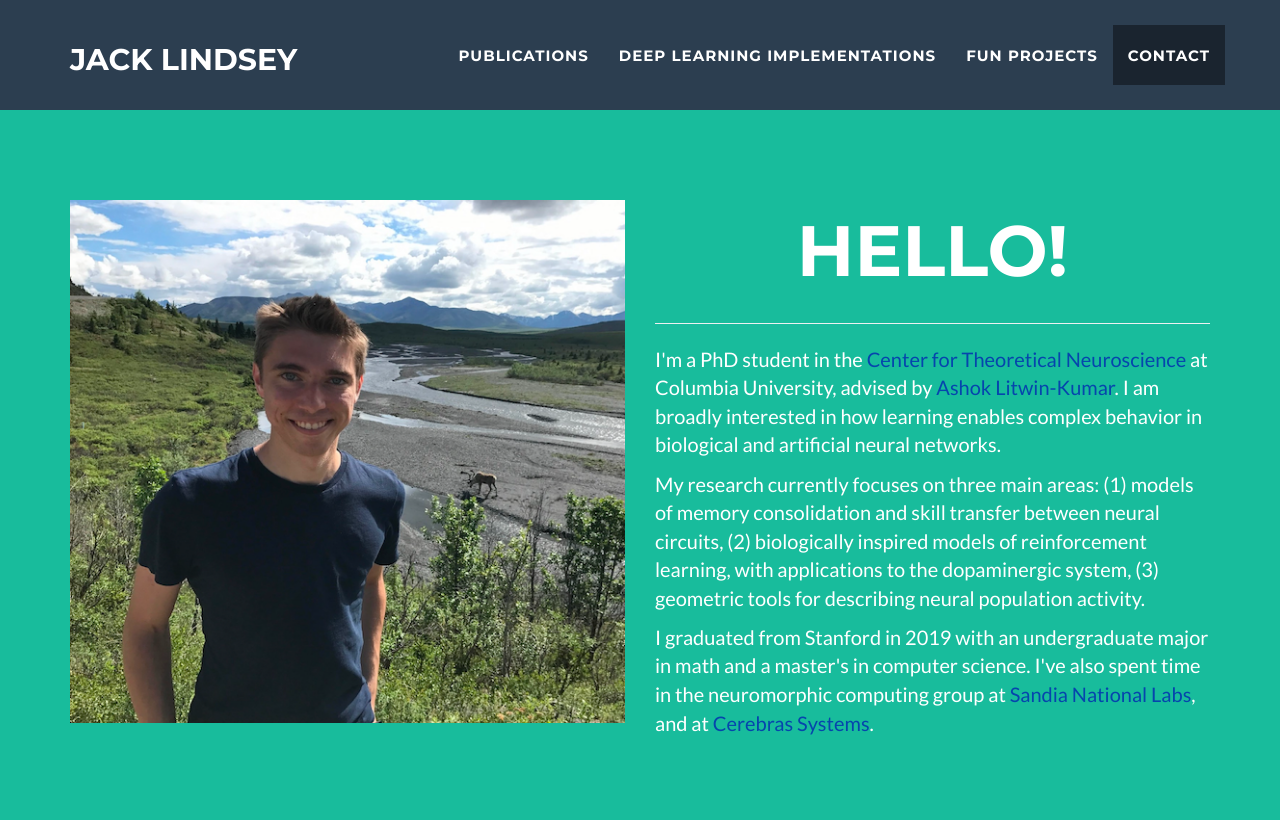
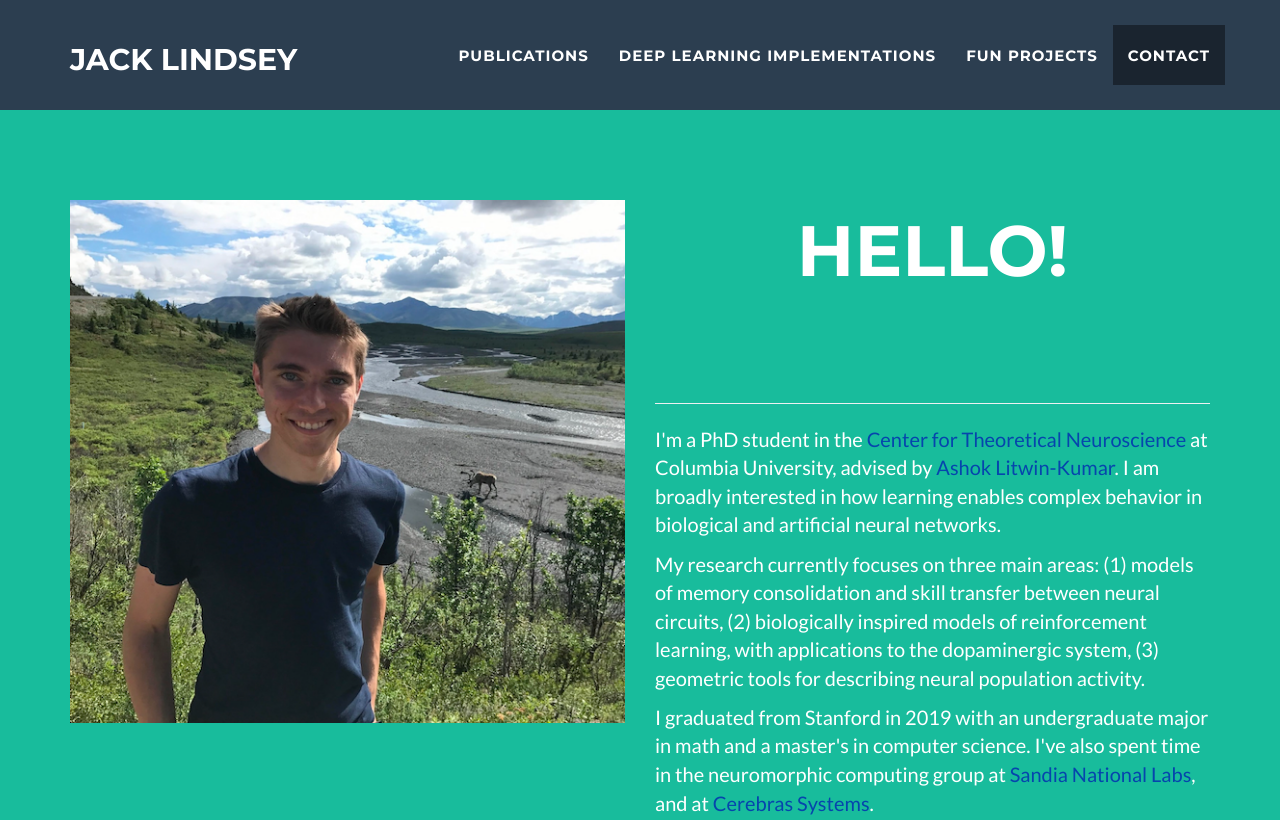
Before and after one commit to jlindsey15/jlindsey15.github.io, a plain HTML site: page index.html in a window 1280 px wide. Shown: the top 820 px of the page. Drawn offline with nearby package versions, Linux system fonts and the light colour scheme.

Commit message:
Update index.html

```diff
--- a/index.html
+++ b/index.html
@@ -82,7 +82,7 @@
 		</div>
 		<div class="col-lg-6">
                     <div class="intro-text">
-                        <span class="name">Hello!</span>
+                        <span class="name" style="padding-bottom: 80px;">Hello!</span>
                         <hr>
 
                     </div>
```
